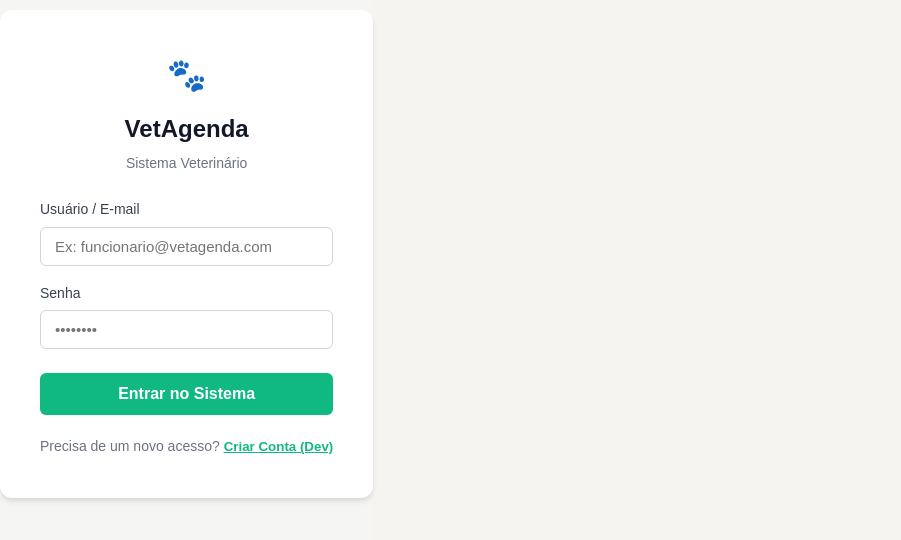
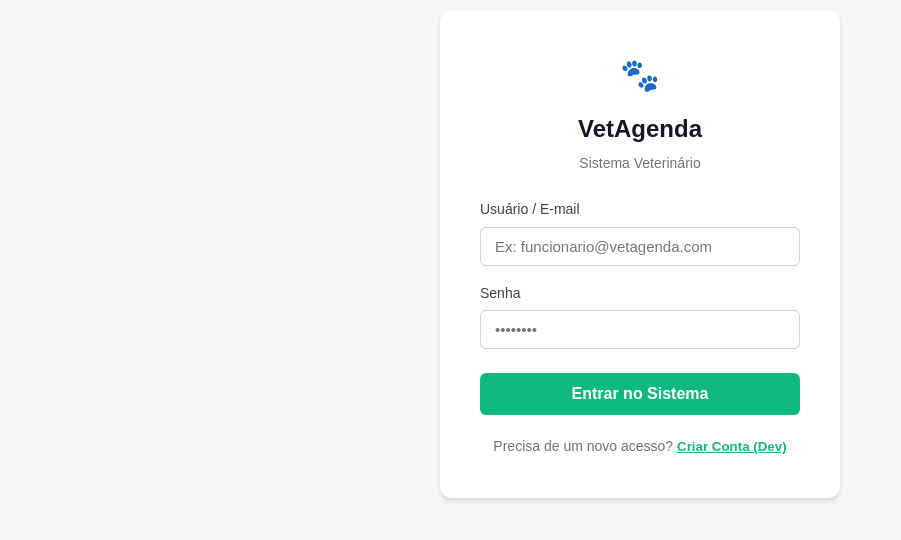
Before and after one commit to mendesx5/VetAgenda-Frontend, a React (Vite) app: page /login in a window 1280 px wide. Shown: the part 146-686 px from the top of the page, without its empty margins (0-901 px from the left). Built offline with nearby package versions, Linux system fonts and the light colour scheme.

Commit message:
Feat: Centralizando a tela de login

```diff
--- a/src/pages/Login/Login.module.css
+++ b/src/pages/Login/Login.module.css
@@ -2,9 +2,16 @@
   display: flex;
   align-items: center;
   justify-content: center;
+  width: 100vw;
   min-height: 100vh;
+  margin: 0;
+  padding: 20px;
+  box-sizing: border-box;
   background-color: #f5f5f4;
   font-family: sans-serif;
+  position: fixed;
+  top: 0;
+  left: 0;
 }
 
 .card {
```
